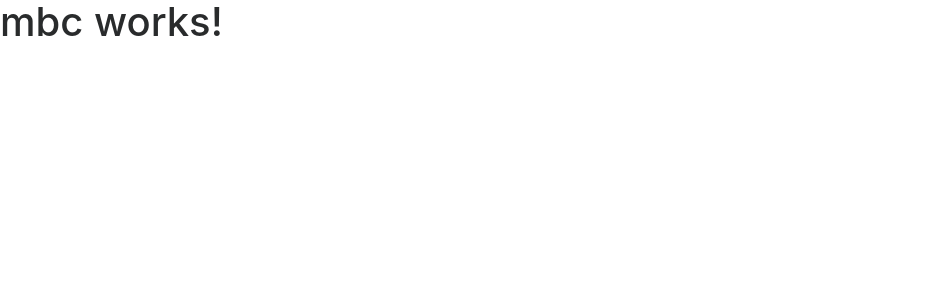
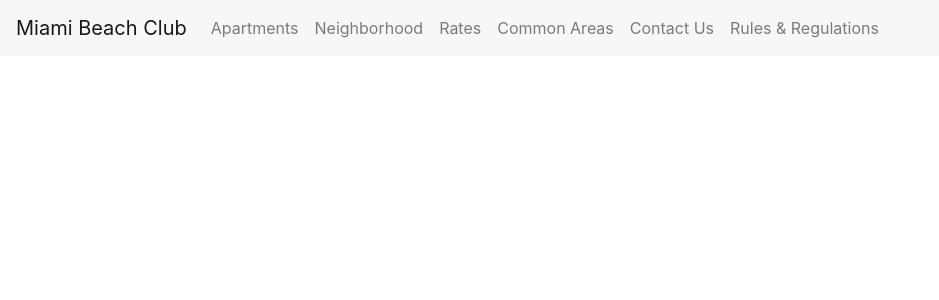
Before and after one commit to bruscantini/mbc-client, an Angular app: page / in a window 1280 px wide. Shown: the top 300 px of the page, without its empty margins (0-939 px from the left). Built offline with nearby package versions, Linux system fonts and the light colour scheme.

Commit message:
started navbar

```diff
--- a/src/app/app.component.html
+++ b/src/app/app.component.html
@@ -1,3 +1,30 @@
-<h1>
-  {{title}}
-</h1>
+<mbc-nav-bar></mbc-nav-bar>
+<!-- <div class="container-fluid">
+  <div class="row">
+    <div class="col-xs-12" id="carousel-col">
+      <ngb-carousel id="main-carousel">
+        <template ngbSlide>
+          <img src="http://lorempixel.com/900/500?r=1" alt="Random first slide">
+          <div class="carousel-caption">
+            <h3>First slide label</h3>
+            <p>Nulla vitae elit libero, a pharetra augue mollis interdum.</p>
+          </div>
+        </template>
+        <template ngbSlide>
+          <img src="http://lorempixel.com/900/500?r=2" alt="Random second slide">
+          <div class="carousel-caption">
+            <h3>Second slide label</h3>
+            <p>Lorem ipsum dolor sit amet, consectetur adipiscing elit.</p>
+          </div>
+        </template>
+        <template ngbSlide>
+          <img src="http://lorempixel.com/900/500?r=3" alt="Random third slide">
+          <div class="carousel-caption">
+            <h3>Third slide label</h3>
+            <p>Praesent commodo cursus magna, vel scelerisque nisl consectetur.</p>
+          </div>
+        </template>
+      </ngb-carousel>
+    </div>
+  </div>
+</div> -->
--- /dev/null
+++ b/src/app/app.component.min.css
@@ -0,0 +1 @@
+#carousel-col{margin:0 auto}#main-carousel img{width:100%;height:auto}
--- a/src/app/app.component.scss
+++ b/src/app/app.component.scss
@@ -0,0 +1,10 @@
+#carousel-col {
+  margin: 0 auto;
+}
+
+#main-carousel {
+  img {
+    width: 100%;
+    height: auto;
+  }
+}
--- a/src/app/app.module.ts
+++ b/src/app/app.module.ts
@@ -7,10 +7,12 @@ import { HttpModule } from '@angular/http';
 import {NgbModule} from '@ng-bootstrap/ng-bootstrap';
 
 import { AppComponent } from './app.component';
+import { NavBarComponent } from './nav-bar/nav-bar.component';
 
 @NgModule({
   declarations: [
-    AppComponent
+    AppComponent,
+    NavBarComponent
   ],
   imports: [
     BrowserModule,
--- /dev/null
+++ b/src/app/nav-bar/nav-bar.component.html
@@ -0,0 +1,17 @@
+<nav class="navbar navbar-toggleable-md navbar-light bg-faded">
+  <button class="navbar-toggler navbar-toggler-right" type="button" (click)="isNavbarCollapsed = !isNavbarCollapsed" aria-controls="exCollapsingNavbar2" aria-expanded="false" aria-label="Toggle navigation">
+    <span class="navbar-toggler-icon"></span>
+  </button>
+  <a class="navbar-brand" href="#">Miami Beach Club</a>
+  <div [ngbCollapse]="isNavbarCollapsed" class="collapse navbar-collapse" id="exCollapsingNavbar2">
+    <div class="navbar-nav mr-auto">
+      <a class="nav-item nav-link" routerLink="/apartments" routerLinkActive="active">Apartments</a>
+      <a class="nav-item nav-link" routerLink="/neighborhood" routerLinkActive="active">Neighborhood</a>
+      <a class="nav-item nav-link" routerLink="/rates" routerLinkActive="active">Rates</a>
+      <a class="nav-item nav-link" routerLink="/common-areas" routerLinkActive="active">Common Areas</a>
+      <a class="nav-item nav-link" routerLink="/contact" routerLinkActive="active">Contact Us</a>
+      <a class="nav-item nav-link" routerLink="/rules" routerLinkActive="active">Rules & Regulations</a>
+
+    </div>
+  </div>
+</nav>
--- /dev/null
+++ b/src/app/nav-bar/nav-bar.component.ts
@@ -0,0 +1,17 @@
+import { Component, OnInit } from '@angular/core';
+
+@Component({
+  selector: 'mbc-nav-bar',
+  templateUrl: './nav-bar.component.html',
+  styleUrls: ['./nav-bar.component.scss']
+})
+export class NavBarComponent implements OnInit {
+
+  public isNavbarCollapsed = true;
+
+  constructor() { }
+
+  ngOnInit() {
+  }
+
+}
```
Also changed, not shown: src/app/nav-bar/nav-bar.component.scss (added), 1 other file (tests, documents, lock files or other folders).
